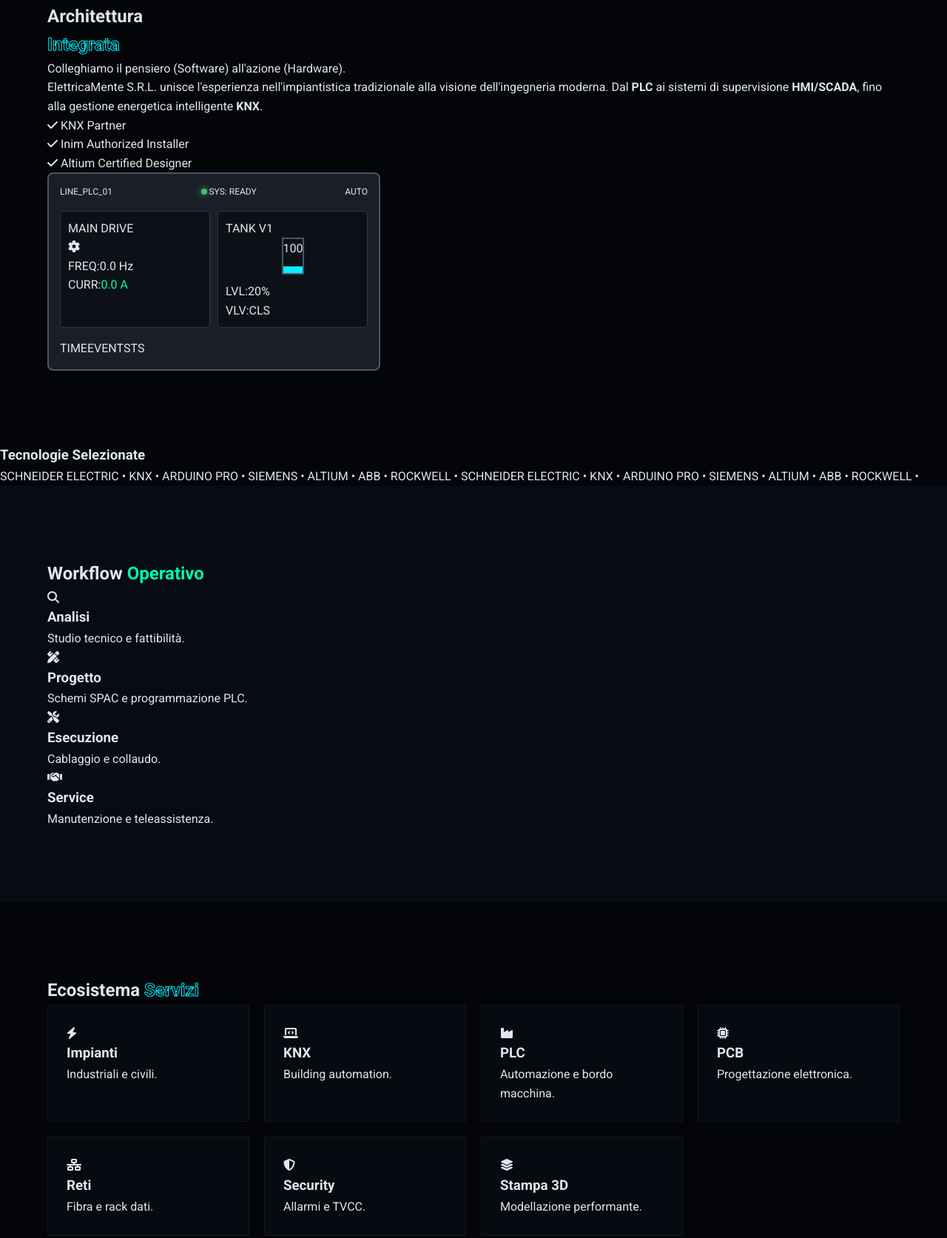
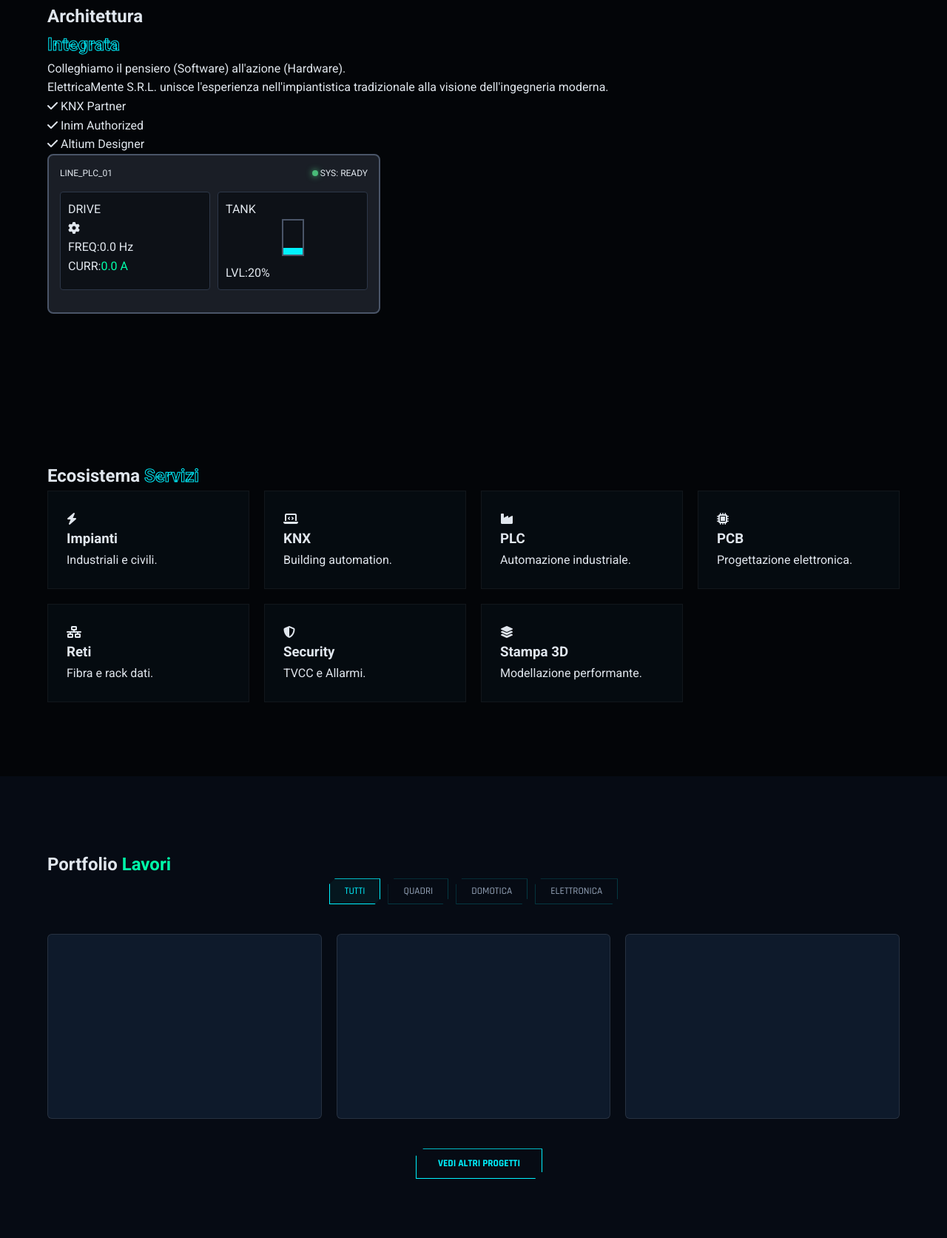
Before and after one commit to RiccardoTrabucchi/ElettricaMente, a plain HTML site: page index.html in a window 1280 px wide. Shown: the part 897-2570 px from the top of the page at 74% size. Drawn offline with Linux system fonts and the light colour scheme.

Commit message:
Update index.html

```diff
--- a/index.html
+++ b/index.html
@@ -4,15 +4,8 @@
     <meta charset="UTF-8">
     <meta name="viewport" content="width=device-width, initial-scale=1.0, maximum-scale=1.0, user-scalable=no">
     <title>ElettricaMente S.R.L.</title>
-    <meta name="description" content="Impianti elettrici civili e industriali, automazioni, impianti tecnologici">
-
-    <!-- Fonts Google -->
     <link href="https://fonts.googleapis.com/css2?family=Orbitron:wght@400;500;700;900&family=Rajdhani:wght@300;500;600;700&family=Roboto:wght@300;400;500;700&display=swap" rel="stylesheet">
-
-    <!-- Icone FontAwesome -->
     <link rel="stylesheet" href="https://cdnjs.cloudflare.com/ajax/libs/font-awesome/6.4.0/css/all.min.css">
-
-    <!-- Foglio di stile principale -->
     <link rel="stylesheet" href="assets/css/style.css">
 </head>
 <body>
@@ -25,7 +18,6 @@
             <a href="#" class="logo-wrapper">
                 <img src="assets/img/logo.png" alt="ElettricaMente Logo Aziendale" class="logo-img">
             </a>
-
             <ul class="nav-links">
                 <li><a href="#home">Home</a></li>
                 <li><a href="#chi-siamo">Visione</a></li>
@@ -34,11 +26,8 @@
                 <li><a href="#progetti">Portfolio</a></li>
                 <li><a href="#contatti">Contatti</a></li>
             </ul>
-
             <div class="burger">
-                <div class="line1"></div>
-                <div class="line2"></div>
-                <div class="line3"></div>
+                <div class="line1"></div><div class="line2"></div><div class="line3"></div>
             </div>
         </div>
     </nav>
@@ -58,15 +47,12 @@
                 <div class="tech-badge">System Integrator</div>
                 <h1 class="glitch-title">ELETTRICA<span class="text-teal">MENTE</span></h1>
                 <h2 class="typing-text" id="typing-placeholder"></h2>
-                <p class="hero-subtitle">
-                    Dominiamo l'energia in ogni sua forma: dalla precisione elettronica alla potenza delle cabine di media tensione.
-                </p>
+                <p class="hero-subtitle">Dominiamo l'energia in ogni sua forma: dalla precisione elettronica alla potenza delle cabine di media tensione.</p>
                 <div class="cta-group">
                     <a href="#progetti" class="btn btn-primary">I Nostri Lavori</a>
                     <a href="#contatti" class="btn btn-outline">Contattaci</a>
                 </div>
             </div>
-
             <div class="hero-visual-wrapper">
                 <div class="cube-container">
                     <div class="cube" id="hero-cube">
@@ -87,7 +73,6 @@
         </div>
         <div class="scroll-down">
             <div class="mouse"><div class="wheel"></div></div>
-            <div class="arrow"><span></span><span></span><span></span></div>
         </div>
     </section>
 
@@ -99,28 +84,22 @@
                     <p class="lead-text">Colleghiamo il pensiero (Software) all'azione (Hardware).</p>
                     <p class="body-text">
                         ElettricaMente S.R.L. unisce l'esperienza nell'impiantistica tradizionale alla visione dell'ingegneria moderna.
-                        Dal <strong>PLC</strong> ai sistemi di supervisione <strong>HMI/SCADA</strong>, fino alla gestione energetica intelligente <strong>KNX</strong>.
                     </p>
                     <div class="cert-badges">
                         <div class="badge-item"><i class="fas fa-check"></i> KNX Partner</div>
-                        <div class="badge-item"><i class="fas fa-check"></i> Inim Authorized Installer</div>
-                        <div class="badge-item"><i class="fas fa-check"></i> Altium Certified Designer </div>
+                        <div class="badge-item"><i class="fas fa-check"></i> Inim Authorized</div>
+                        <div class="badge-item"><i class="fas fa-check"></i> Altium Designer </div>
                     </div>
                 </div>
-
                 <div class="visual-col">
                     <div class="hmi-panel fade-init">
                         <div class="hmi-top-bar">
                             <div class="machine-id">LINE_PLC_01</div>
-                            <div class="machine-status">
-                                <span class="status-indicator" id="sys-led"></span>
-                                <span class="status-label">SYS:</span> <span class="status-text" id="sys-text">READY</span>
-                            </div>
-                            <div class="machine-mode">AUTO</div>
+                            <div class="machine-status"><span class="status-indicator" id="sys-led"></span> SYS: <span id="sys-text">READY</span></div>
                         </div>
                         <div class="hmi-screen">
                             <div class="hmi-module">
-                                <div class="module-header"><span class="module-title">MAIN DRIVE</span><span class="comp-status" id="motor-status-led"></span></div>
+                                <div class="module-header"><span>DRIVE</span><span class="comp-status" id="motor-status-led"></span></div>
                                 <div class="motor-graphic"><i class="fas fa-cog" id="hmi-motor-icon"></i></div>
                                 <div class="data-group">
                                     <div class="data-row"><span>FREQ:</span><span class="data-val" id="hmi-freq">0.0 Hz</span></div>
@@ -128,56 +107,15 @@
                                 </div>
                             </div>
                             <div class="hmi-module">
-                                <div class="module-header"><span class="module-title">TANK V1</span><span class="comp-status" id="valve-status-led"></span></div>
-                                <div class="tank-graphic">
-                                    <div class="tank-liquid" id="hmi-liquid"></div>
-                                    <div class="tank-marks"><span>100</span><span>50</span><span>0</span></div>
-                                </div>
+                                <div class="module-header"><span>TANK</span><span class="comp-status" id="valve-status-led"></span></div>
+                                <div class="tank-graphic"><div class="tank-liquid" id="hmi-liquid"></div></div>
                                 <div class="data-group">
                                     <div class="data-row"><span>LVL:</span><span class="data-val" id="hmi-level">0 %</span></div>
-                                    <div class="data-row"><span>VLV:</span><span class="data-val" id="hmi-valve-text">CLS</span></div>
                                 </div>
                             </div>
                         </div>
-                        <div class="hmi-alarms">
-                            <div class="alarm-header"><span>TIME</span><span>EVENT</span><span>STS</span></div>
-                            <div class="alarm-list" id="hmi-alarm-list"></div>
-                        </div>
+                        <div class="hmi-alarms"><div class="alarm-list" id="hmi-alarm-list"></div></div>
                     </div>
-                </div>
-            </div>
-        </div>
-    </section>
-
-    <section class="tech-marquee-section">
-        <h3 class="marquee-title">Tecnologie Selezionate</h3>
-        <div class="marquee-container">
-            <div class="marquee-content">
-                <span>SCHNEIDER ELECTRIC</span> <span>•</span> <span>KNX</span> <span>•</span> <span>ARDUINO PRO</span> <span>•</span> <span>SIEMENS</span> <span>•</span> <span>ALTIUM</span> <span>•</span> <span>ABB</span> <span>•</span> <span>ROCKWELL</span> <span>•</span>
-                <span>SCHNEIDER ELECTRIC</span> <span>•</span> <span>KNX</span> <span>•</span> <span>ARDUINO PRO</span> <span>•</span> <span>SIEMENS</span> <span>•</span> <span>ALTIUM</span> <span>•</span> <span>ABB</span> <span>•</span> <span>ROCKWELL</span> <span>•</span>
-            </div>
-        </div>
-    </section>
-
-    <section id="metodo" class="section-padding bg-tech">
-        <div class="container">
-            <h2 class="section-title">Workflow <span class="text-teal">Operativo</span></h2>
-            <div class="timeline">
-                <div class="timeline-item fade-init">
-                    <div class="timeline-icon"><i class="fas fa-search"></i></div>
-                    <div class="timeline-content"><h3>Analisi</h3><p>Studio tecnico e fattibilità.</p></div>
-                </div>
-                <div class="timeline-item fade-init">
-                    <div class="timeline-icon"><i class="fas fa-pencil-ruler"></i></div>
-                    <div class="timeline-content"><h3>Progetto</h3><p>Schemi SPAC e programmazione PLC.</p></div>
-                </div>
-                <div class="timeline-item fade-init">
-                    <div class="timeline-icon"><i class="fas fa-tools"></i></div>
-                    <div class="timeline-content"><h3>Esecuzione</h3><p>Cablaggio e collaudo.</p></div>
-                </div>
-                <div class="timeline-item fade-init">
-                    <div class="timeline-icon"><i class="fas fa-handshake"></i></div>
-                    <div class="timeline-content"><h3>Service</h3><p>Manutenzione e teleassistenza.</p></div>
                 </div>
             </div>
         </div>
@@ -189,21 +127,20 @@
             <div class="services-grid-advanced">
                 <div class="service-card fade-init"><i class="fas fa-bolt service-icon"></i><h3>Impianti</h3><p>Industriali e civili.</p><div class="card-border"></div></div>
                 <div class="service-card fade-init"><i class="fas fa-laptop-code service-icon"></i><h3>KNX</h3><p>Building automation.</p><div class="card-border"></div></div>
-                <div class="service-card fade-init"><i class="fas fa-industry service-icon"></i><h3>PLC</h3><p>Automazione e bordo macchina.</p><div class="card-border"></div></div>
+                <div class="service-card fade-init"><i class="fas fa-industry service-icon"></i><h3>PLC</h3><p>Automazione industriale.</p><div class="card-border"></div></div>
                 <div class="service-card fade-init"><i class="fas fa-microchip service-icon"></i><h3>PCB</h3><p>Progettazione elettronica.</p><div class="card-border"></div></div>
                 <div class="service-card fade-init"><i class="fas fa-network-wired service-icon"></i><h3>Reti</h3><p>Fibra e rack dati.</p><div class="card-border"></div></div>
-                <div class="service-card fade-init"><i class="fas fa-shield-alt service-icon"></i><h3>Security</h3><p>Allarmi e TVCC.</p><div class="card-border"></div></div>
+                <div class="service-card fade-init"><i class="fas fa-shield-alt service-icon"></i><h3>Security</h3><p>TVCC e Allarmi.</p><div class="card-border"></div></div>
                 <div class="service-card fade-init"><i class="fas fa-layer-group service-icon"></i><h3>Stampa 3D</h3><p>Modellazione performante.</p><div class="card-border"></div></div>
             </div>
         </div>
     </section>
 
-    <!-- SEZIONE PROGETTI AGGIORNATA -->
     <section id="progetti" class="section-padding bg-tech">
         <div class="container">
             <h2 class="section-title">Portfolio <span class="text-teal">Lavori</span></h2>
 
-            <!-- Barra Filtri -->
+            <!-- BARRA FILTRI -->
             <div class="filter-bar fade-init">
                 <button class="filter-btn active" data-filter="all">Tutti</button>
                 <button class="filter-btn" data-filter="Distribuzione">Quadri</button>
@@ -211,11 +148,24 @@
                 <button class="filter-btn" data-filter="PCB">Elettronica</button>
             </div>
 
-            <div class="gallery-grid" id="projects-grid">
-                <!-- Il contenuto viene caricato dinamicamente da main.js -->
+            <div class="gallery-grid" id="main-gallery">
+                <!-- Progetti Iniziali -->
+                <div class="project-card fade-init" data-category="Distribuzione" data-id="1">
+                    <div class="project-img"><div class="img-placeholder p1"></div></div>
+                    <div class="project-info"><h4>Armadio elettrico</h4><span class="category">Distribuzione elettrica</span></div>
+                </div>
+                <div class="project-card fade-init" data-category="Domotica" data-id="2">
+                    <div class="project-img"><div class="img-placeholder p2"></div></div>
+                    <div class="project-info"><h4>Capannone domotico</h4><span class="category">Domotica KNX</span></div>
+                </div>
+                <div class="project-card fade-init" data-category="PCB" data-id="3">
+                    <div class="project-img"><div class="img-placeholder p3"></div></div>
+                    <div class="project-info"><h4>PCB Cilindri</h4><span class="category">Elettronica</span></div>
+                </div>
             </div>
 
-            <div id="load-more-container" style="text-align: center; margin-top: 50px; display: none;">
+            <!-- TASTO VEDI ALTRI -->
+            <div style="text-align: center; margin-top: 40px;">
                 <button id="load-more-btn" class="btn btn-outline">Vedi Altri Progetti</button>
             </div>
         </div>
@@ -223,10 +173,8 @@
 
     <section id="contatti" class="section-padding">
         <div class="container">
-            <h2 class="section-title">Contatta <span class="text-stroke">ElettricaMente</span></h2>
             <div class="contact-hub">
-                <div class="contact-node fade-init"><i class="fas fa-map-marker-alt"></i><h3>Sede</h3><p>Monticello Brianza, Lc (IT)</p></div>
-                <div class="contact-node main-node fade-init"><i class="fas fa-envelope"></i><h3>Email</h3><p>info@elettricamentesrl.it</p><a href="mailto:info@elettricamentesrl.it" class="btn btn-primary">Scrivici</a></div>
+                <div class="contact-node fade-init"><i class="fas fa-envelope"></i><h3>Email</h3><p>info@elettricamentesrl.it</p></div>
                 <div class="contact-node fade-init"><i class="fas fa-phone"></i><h3>Tel</h3><p>+39 3338998658</p></div>
             </div>
         </div>
@@ -234,15 +182,9 @@
 
     <footer>
         <div class="container footer-content">
-            <div class="brand">
-                <div class="footer-logo">
-                    <img src="assets/img/logo.png" style="height:25px;" alt="ElettricaMente Logo Footer">
-                    <span>ElettricaMente S.R.L.</span>
-                </div>
-            </div>
+            <div class="footer-logo"><img src="assets/img/logo.png" style="height:20px;" alt="Logo Mini"> ElettricaMente S.R.L.</div>
             <div class="socials">
                 <a href="#"><i class="fab fa-linkedin"></i></a>
-                <a href="#"><i class="fab fa-instagram"></i></a>
                 <a href="#"><i class="fab fa-facebook"></i></a>
             </div>
         </div>
@@ -253,28 +195,9 @@
         <div class="modal-content">
             <span class="close-modal">&times;</span>
             <div class="modal-body">
-                <div class="modal-gallery">
-                    <div class="main-image-container"><img id="modal-main-img" src="" alt="Anteprima Progetto Dettaglio"></div>
-                    <div class="thumbnails" id="modal-thumbnails"></div>
-                </div>
-                <div class="modal-details">
-                    <h2 id="modal-title"></h2>
-                    <div id="modal-tags"></div>
-                    <p id="modal-desc"></p>
-                    <div class="tech-specs"><h4>Specifiche Tecniche</h4><ul id="modal-specs"></ul></div>
-                </div>
+                <div class="modal-gallery"><img id="modal-main-img" src="" alt="Progetto"></div>
+                <div class="modal-details"><h2 id="modal-title"></h2><p id="modal-desc"></p></div>
             </div>
-        </div>
-    </div>
-
-    <div id="cookie-banner" class="cookie-banner">
-        <div class="cookie-content">
-            <i class="fas fa-shield-alt cookie-icon"></i>
-            <div class="cookie-text">
-                <h4>Protocollo Privacy</h4>
-                <p>Utilizziamo cookie tecnici. Leggi la <a href="privacy.html">Privacy Policy</a>.</p>
-            </div>
-            <button id="accept-cookies" class="btn btn-primary btn-sm">Accetta</button>
         </div>
     </div>
 
```
